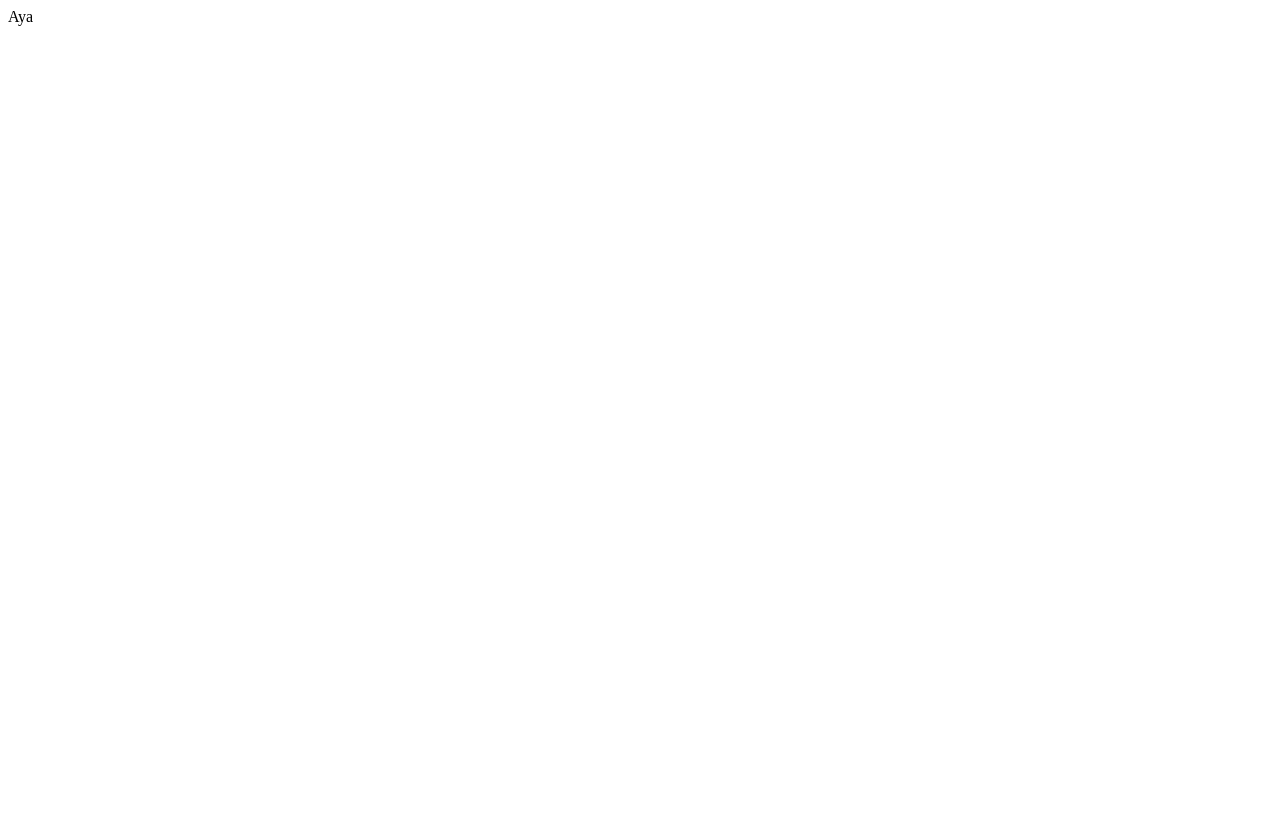
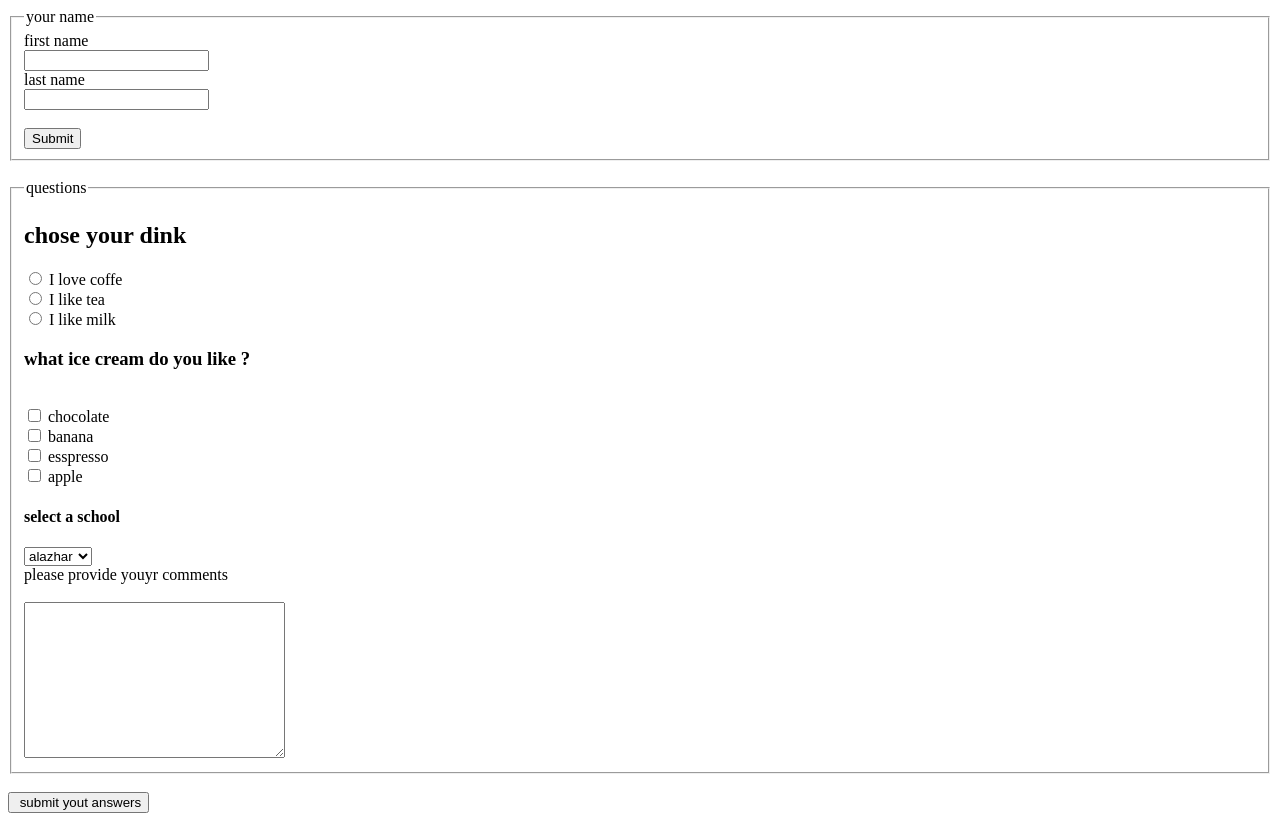
Before and after one commit to bayansamra/styling, a plain HTML site: page index.html in a window 1280 px wide. Before the commit the page ends 800 px from the top, so only its background shows below. Drawn offline with Linux system fonts and the light colour scheme.

Commit message:
Form-task

```diff
--- a/index.html
+++ b/index.html
@@ -4,10 +4,54 @@
     <meta charset="UTF-8">
     <meta http-equiv="X-UA-Compatible" content="IE=edge">
     <meta name="viewport" content="width=device-width, initial-scale=1.0">
-    <title>noor</title>
-
+    <title>Document</title>
 </head>
 <body>
-    Aya
+    <!-- the firsr part of form-->
+    <fieldset>
+        <legend>your name</legend>
+ <form action="taske 1">
+    <label for="name">first name </label><br>
+    <input type="text"><br>
+    <label for="lname">last name </label><br>
+    <input type="text"><br><br>
+    <input type="submit" name="send" id="">
+</fieldset>
+ </form> <br>     <!-- the end part of form-->
+
+
+ <fieldset> <!-- the first sec part of the form-->
+<legend> questions</legend>
+
+<form action="questions">
+    <h2> chose your dink</h2>
+    <input type="radio" name="coffe" id="coffe">
+    <label for="coffe">I love coffe</label><br>
+    <input type="radio" name="tea" id="tea">
+    <label for="tea">I like tea</label><br>
+    <input type="radio" name="milk" id="milk">
+    <label for="milk">I like milk </label><br>
+    <h3> what ice cream do you like ?</h3> <br>
+    <input type="checkbox" name="cohoco" id="choco">
+    <label for="choco">chocolate</label> <br>
+    <input type="checkbox" name="banana" id="banana">
+    <label for="banana">banana</label><br>
+    <input type="checkbox" name="esspriso" id="esspriso">
+    <label for="esspreso">esspresso</label><br>
+    <input type="checkbox" name="apple" id="apple">
+    <label for="apple">apple</label><br>
+    <h4> select a school</h4>
+    <select name="univirsity" id="univirsity">
+        <option value="alazhart">alazhar</option>
+        <option value="harvard">harvard</option>
+        <option value="islamic">islamic</option>
+    </select> <br>
+    <label for="comments"> please provide youyr comments</label> <br> <br>
+    <textarea name="comm" id="comm" cols="30" rows="10"></textarea> <br>
+
+</fieldset> <br> <!-- the end sec part of the form-->
+<input type="submit" value=" submit yout answers">
+
+</form>
 </body>
 </html>
```
